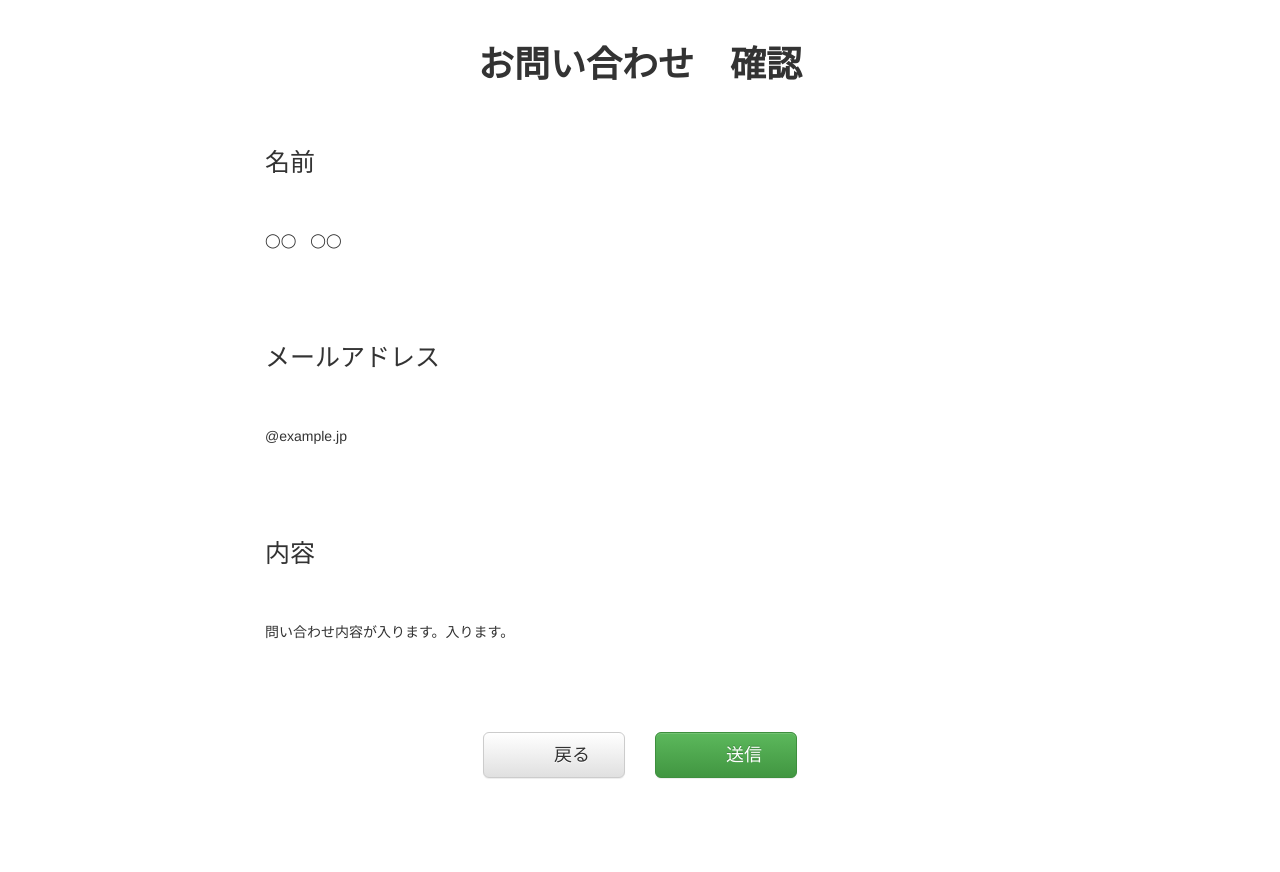
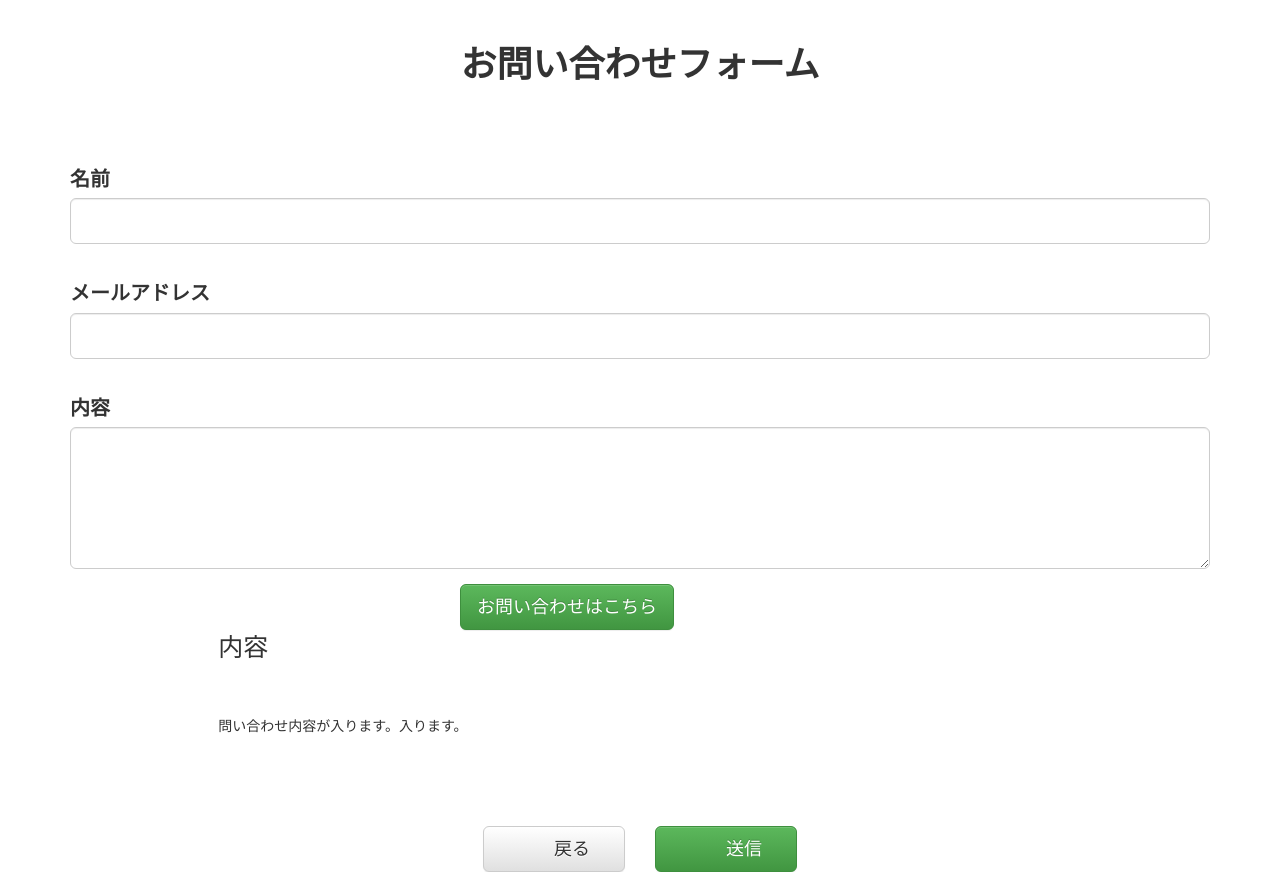
Before and after one commit to Geniuswebinc/2018-new, a PHP site: page /contact/get/index.php in a window 1280 px wide. Before the commit the page ends 779 px from the top, so only its background shows below. Run offline with PHP 8.4, Linux system fonts and the light colour scheme.

Commit message:
no message

```diff
--- a/taira/contact/get/index.php
+++ b/taira/contact/get/index.php
@@ -17,36 +17,48 @@
     <div class="row">
       <div class="col-xs-12">
         <div class="text-center">
-          <h1><strong>お問い合わせ　確認</strong></h1>
+          <h1><strong>お問い合わせフォーム</strong></h1>
         </div>
       </div>
     </div>
 
 
-        <div class="row">
-          <div class="col-xs-offset-2 col-xs-10">
-            <p class="label-all">名前</p>
+    <form>
+      <div class="row">
+        <div class="col-xs-12">
+          	<div class="form-group">
+              <label for="InputName">名前</label>
+              <input type="text" class="form-control input-lg" id="InputName">
+            </div>
           </div>
         </div>
 
 
         <div class="row">
-          <div class="col-xs-offset-2 col-xs-10">
-            <p><br ><br >◯◯　◯◯<br ><br ><br ><br ><br ></P>
+          <div class="col-xs-12">
+            <div class="form-group">
+              <label for="InputEmail">メールアドレス</label>
+              <input type="text" class="form-control input-lg" id="InputEmail">
+            </div>
           </div>
         </div>
 
 
         <div class="row">
-          <div class="col-xs-offset-2 col-xs-10">
-            <p class="label-all">メールアドレス</p>
+          <div class="col-xs-12">
+            <div class="form-group">
+              <label for="InputTextarea">内容</label>
+              <textarea rows="5" class="form-control input-lg" id="InputTextarea" ></textarea>
+            </div>
           </div>
         </div>
+      </form>
 
+    <div class="row">
+      <div class="col-xs-offset-4 col-xs-4 col-xs-offset-4">
+          <button class="btn btn-success btn-lg">お問い合わせはこちら</button>
+                    </div>
 
-        <div class="row">
-          <div class="col-xs-offset-2 col-xs-10">
-            <p><br ><br >@example.jp<br ><br ><br ><br ><br ></P>
           </div>
         </div>
 
```
Also changed, not shown: taira/contact/get/confirm.php (+15 -3 lines).
